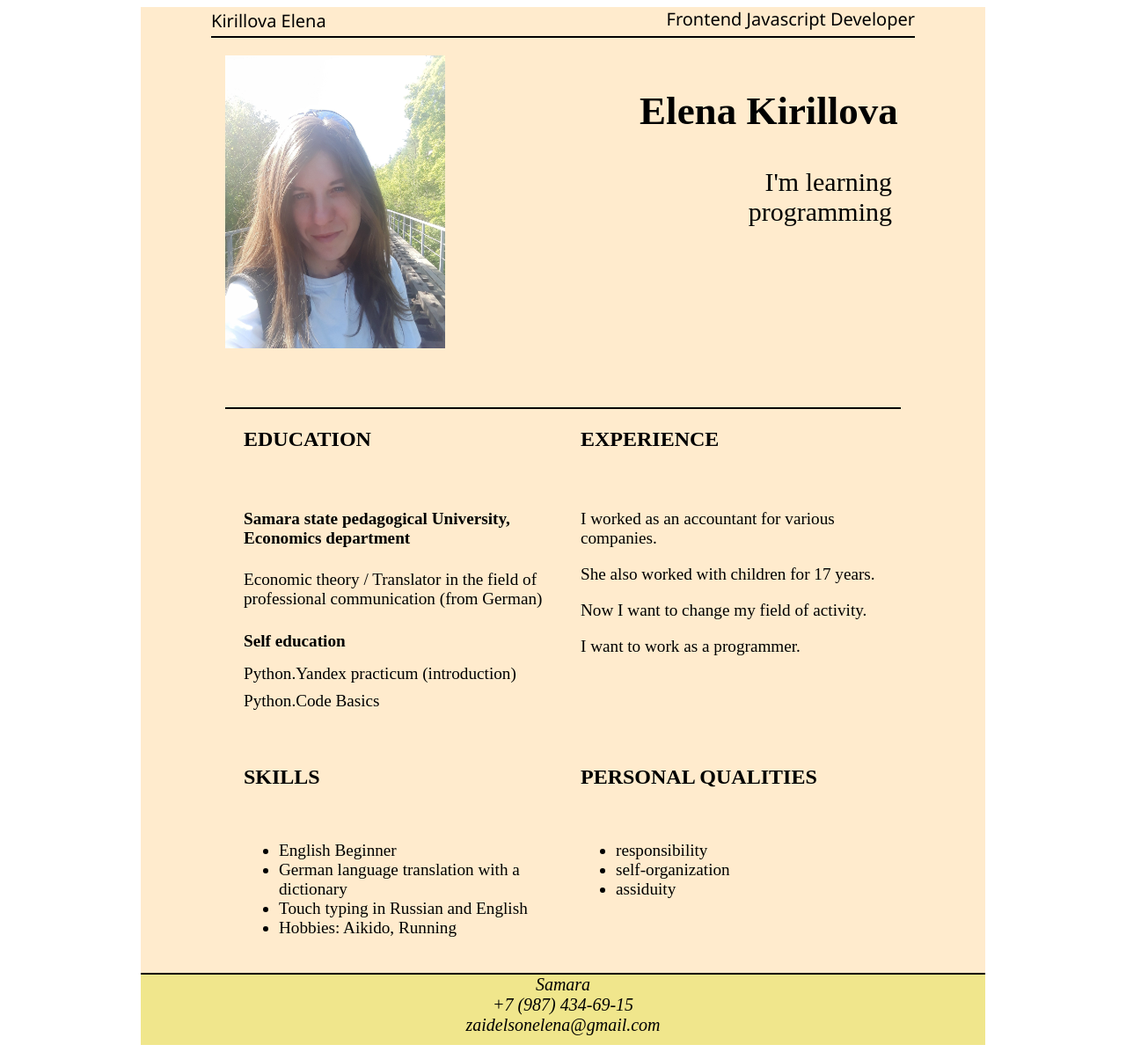
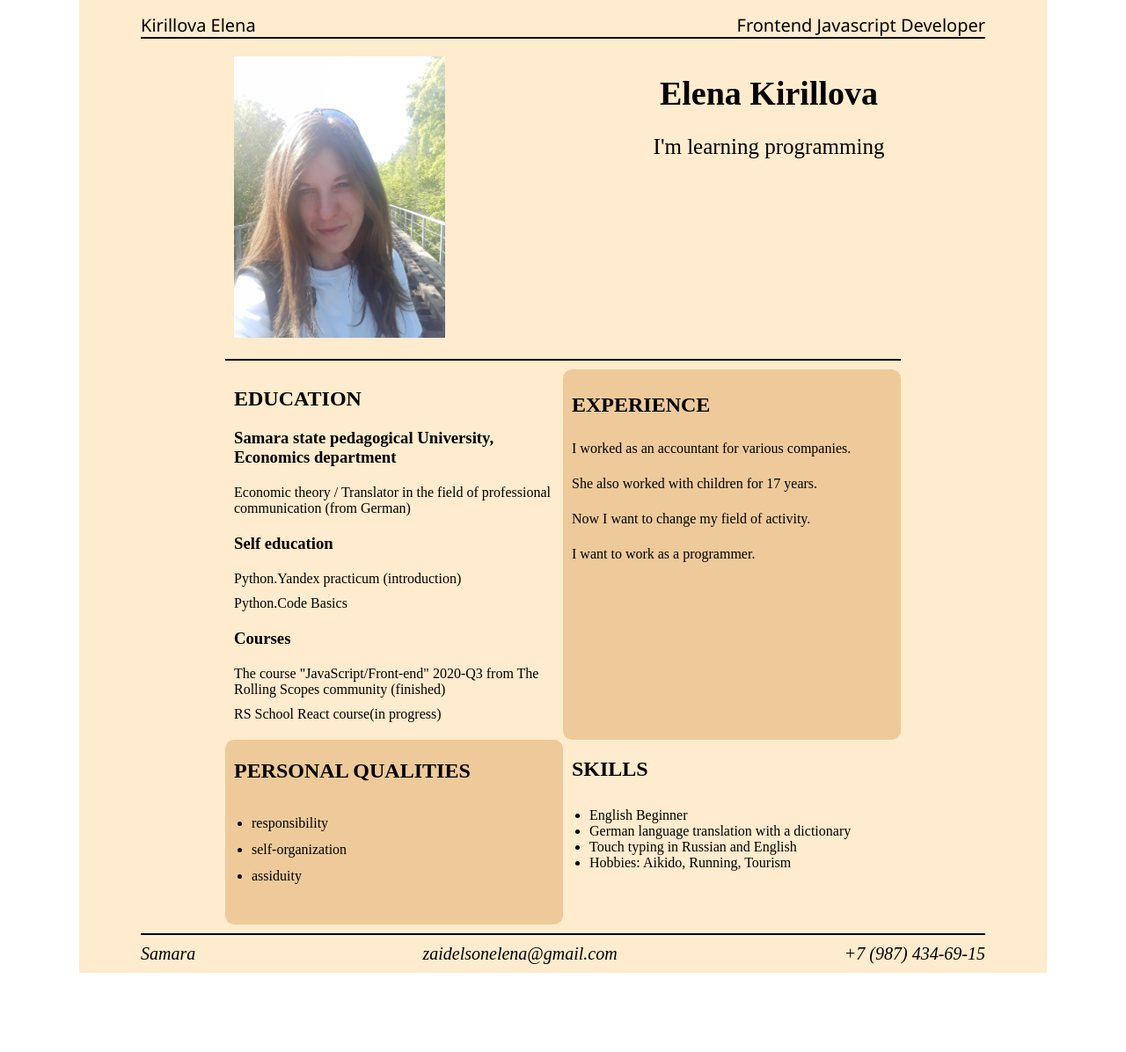
Before and after one commit to ElenaNam/rsschool-cv, a plain HTML site: page index.html in a window 1280 px wide. Shown: the whole page at 88% size. After the commit the page ends 1106 px from the top, so only its background shows below. Drawn offline with Linux system fonts and the light colour scheme.

Commit message:
fix: update cv

```diff
--- a/index.html
+++ b/index.html
@@ -7,84 +7,100 @@
     <title>Kirillova_CV</title>
 </head>
 <body>
-    <main class="container">
-        <section class="first">
-            <!--удалить лишние рамки после работы-->
-            <div class="who">Kirillova Elena</div>
+
+    <header class="header-wrapper">
+        <div class="header-content">
+            <div class="name">Kirillova Elena</div>
             <div class="position">Frontend Javascript Developer</div>
-        </section>
+        </div>
+    </header>
 
+    <main class="wrapper">
+        <div class="container">
             <section class="second">
-            <div class="ava">
-                <img src="Фото к CV (1).jpg" alt="image" width="250px">
+                <div class="second-img">
+                    <img src="foto.jpg" alt="my photo" width="100%">
                 </div>
 
                 <div class="second-text">
                     <h1>Elena Kirillova</h1>
-                <p id="objective">I'm learning programming</p>
+                    <p>I'm learning programming</p>
                 </div>
             </section>
 
+
             <section class="detail">
-            <table class="det">
-                <thead>
-                    <tr>
-                        <th style="width: 50%; font-size: 24px; text-align: left; height: 50px;">EDUCATION</th>
-                        <th style="width: 50%; font-size: 24px; text-align: left; height: 50px;">EXPERIENCE</th>
-                    </tr>
-                </thead>
-                <tbody>
-                    <tr>
-                        <td><h4>Samara state pedagogical University, Economics department</h4>
+                <div class="detail-item detail-education">
+                    <div class="detail-title">
+                        <h2>EDUCATION</h2>
+                    </div>
+                    <div class="detail-subtitle">
+                        <h3>Samara state pedagogical University, Economics department</h3>
+                    </div>
+                    <div class="detail-text">
                         <p>Economic theory / Translator in the field of professional communication (from German)</p>
-                            <h4>Self education</h4>
-                            <p style="line-height: 2px;">Python.Yandex practicum (introduction)</p>
+                    </div>
+                    <div class="detail-subtitle">
+                        <h3>Self education</h3>
+                    </div>
+                    <div class="detail-text">
+                        <p>Python.Yandex practicum (introduction)</p>
                         <p>Python.Code Basics</p>
-                        </td>
-                        <td>
+                    </div>
+                    <div class="detail-subtitle">
+                        <h3>Courses</h3>
+                    </div>
+                    <div class="detail-text">
+                        <p>The course "JavaScript/Front-end" 2020-Q3 from The Rolling Scopes community (finished)</p>
+                        <p>RS School React course(in progress)</p>
+                    </div>
+                </div>
+                <div class="detail-item detail-experience">
+                    <div class="detail-title">
+                        <h2>EXPERIENCE</h2>
+                    </div>
+                    <div class="detail-text">
                         <p>I worked as an accountant for various companies.</p>
                         <p>She also worked with children for 17 years.</p>
                         <p> Now I want to change my field of activity.</p>
                         <p>I want to work as a programmer.</p>
-                            </td>
-                    </tr>
-                </tbody>
-            </table>
-
-            <table class="two">
-                <thead>
-                    <tr>
-                        <th style="width: 50%; font-size: 24px; text-align: left;">SKILLS</th>
-                        <th style="width: 100%; font-size: 24px; text-align: left;">PERSONAL QUALITIES</th>
-                    </tr>
-                </thead>
-                <tbody>
-                    <tr>
-                        <td>
-                            <ul>
-                                <li>English Beginner</li>
-                                <li>German language translation with a dictionary</li>
-                                <li>Touch typing in Russian and English</li>
-                                <li>Hobbies: Aikido, Running</li>
-                            </ul>
-                        </td>
-                        <td>
+                    </div>
+                </div>
+                <div class="detail-item detail-qualities">
+                    <div class="detail-title">
+                        <h2>PERSONAL QUALITIES</h2>
+                    </div>
+                    <div class="detail-text">
                         <ul>
                             <li>responsibility</li>
                             <li>self-organization</li>
                             <li>assiduity</li>
                         </ul>
-                        </td>
-                    </tr>
-                </tbody>
-            </table>
 
+                    </div>
+                </div>
+                <div class="detail-item detail-skills">
+                    <div class="detail-title">
+                        <h2>SKILLS</h2>
+                    </div>
+                    <div class="detail-text">
+                      <ul>
+                        <li>English Beginner</li>
+                        <li>German language translation with a dictionary</li>
+                        <li>Touch typing in Russian and English</li>
+                        <li>Hobbies: Aikido, Running, Tourism</li>
+                      </ul>
+                    </div>
+                </div>
             </section>
+        </div>
     </main>
-    <footer style = "background-color:khaki; height:80px">
+    <footer class="footer-wrapper">
+        <div class="footer-content">
             <address>Samara</address>
+            <address>zaidelsonelena@gmail.com</address>
             <address>+7 (987) 434-69-15</address>
-        <address>zaidelsonelena@gmail.com</address>
+        </div>
     </footer>
 </body>
 </html>
--- a/main.css
+++ b/main.css
@@ -1,115 +1,134 @@
 * {
     box-sizing: border-box;
+    margin: 0;
+    padding: 0;
     }
 
+
+.header-wrapper, .wrapper, .footer-wrapper {
+    margin: 0 auto;
+    max-width: 1100px;
+    width: 100%;
+    background-color: blanchedalmond;
+}
+.header-content {
+    padding-top: 15px;
+    display: flex;
+    margin: 0 auto;
+    max-width: 960px;
+    width: 100%;
+    justify-content: space-between;
+    font-family: 'Segoe UI', Tahoma, Geneva, Verdana, sans-serif;
+    font-size: 20px;
+    border-bottom: 2px solid #000;
+}
+.name {
+    display: flex;
+}
+.position {
+    display: flex;
+}
+
 .container {
-    margin: auto;
-    width: 960px;
-    height: 1100px;
-    background-color: blanchedalmond;
+    display: flex;
+    flex-direction: column;
+    margin: 0 auto;
+    max-width: 960px;
+    width: 100%;
     border-bottom: 2px solid #000;
+}
+.second {
+    margin: 20px auto;
+    display: flex;
+    justify-content: space-between;
+    width: 80%;
+    padding: 30px, 30px, 0px;
+}
 
+.second-img {
+    width: 250px;
+    /* width: 300px;  */
+    height: auto;
+    padding-left: 10px;
+}
+
+.second-text {
+    display: flex;
+    flex-direction: column;
+    width: 300px;
+    padding-top: 20px;
+    text-align: center;
+}
+.second-text h1 {
+    text-align: center;
+    margin-bottom: 25px;
+    font-size: 38px;
+}
+.second-text p {
+    font-size: 25px;
+}
+/*------------------------------------------------------*/
+.detail {
+    display: flex;
+    flex-wrap: wrap;
+    margin: 0 auto;
+    padding: 10px 0;
+    width: 80%;
+    border-top: 2px solid #000;
+}
+.detail-item {
+    padding: 10px;
+    display: flex;
+    flex-direction: column;
+    width: 50%;
+    border-radius: 10px;
+}
+.detail-item h2 {
+    margin: 10px 0;
+
+}
+.detail-item h3 {
+    margin: 10px 0;
+
+}
+.detail-item p {
+    /* font-size: 18px; */
+
+}
+.detail-item ul {
+   padding: 20px;
+}
+.detail-text {
+    margin-bottom: 10px;
 }
 
 
-.first {
-    /*display: inline-block;*/
-    margin: auto;
-    width: 800px;
-    height: 35px;
-    font-family: 'Segoe UI', Tahoma, Geneva, Verdana, sans-serif;
-    font-size: 20px;
-    /*border: 1px solid orange;*/
-    border-bottom: 2px solid #000;
+.detail-education p {
+    margin-top: 10px;
 
 }
-
-.who {
-    width: 30%;
-    /*border: 1px solid blue;*/
-    position: absolute;
-    top: 10px
+.detail-experience {
+    background-color: rgb(238, 202, 155);
+    line-height: 40px;
+}
+.detail-qualities {
+    background-color: rgb(238, 202, 155);
+    line-height: 30px;
 }
 
 
-.position {
-    padding-top: 0;
-    float: right;
-    text-align: right;
-    width: 40%;
-    /*border: 1px solid rgb(1, 1, 3);*/
-}
-
-
-.second {
-    margin: 20px auto;
-    position: relative;
-    width: 80%;
-    height: 380px;
-    padding: 30px, 30px, 0px;
-    /*border: 1px solid green;*/
-}
-
-.ava {
-    float: left;
-    width: 300px;
-    /* position: absolute;*/
-    /*border: 1px solid orange;*/
-}
-
-.second-text {
-    float: right;
-    width: 300px;
-    padding-bottom: 0;
-    font-size: 30px;
-    /*border: 1px solid red;*/
-}
-
-h1 {
+/*------------------------------------------------------*/
+.footer-content {
+    margin: auto;
+    padding: 10px 0;
+    max-width: 960px;
+    width: 100%;
+    display: flex;
+    justify-content: space-between;
     text-align: center;
 }
-
-#objective {
-    padding-right: 10px;
-    padding-bottom: 0;
-    text-align: right;
-}
-
-.detail {
-    margin: auto;
-    width: 80%;
-    height: 600px;
-    /*border: 3px solid #55083b;*/
-    border-top: 2px solid #000;
-}
-
-.det {
-    margin: 0 auto;
-    font-size: 1.2em;
-    /*vertical-align: 0px;*/
+.footer-content address {
+    display: flex;
+    font-size: 20px;
 
 }
-
-.two {
-    margin: 0 auto;
-    width: 100%;
-    font-size: 1.2em;
-    /*vertical-align: 0px;*/
-
-}
-
-td, th {
-   /* border-right: 1px solid #F50; */
-    /*border-left: 1px solid #F50; */
-    padding: 19px; /* устанавливаем внутренние отступы для всех сторон */
-    vertical-align: 0;
-    }
-
-    footer {
-        margin: auto;
-        width: 960px;
-        height: 20px;
-        font-size: 20px;
-        text-align: center;
-        background-color: burlywood;
-    }
```
Also changed, not shown: foto.jpg (renamed from Фото к CV (1).jpg), 3 other files. Lines whose indentation alone changed are shown as unchanged.
